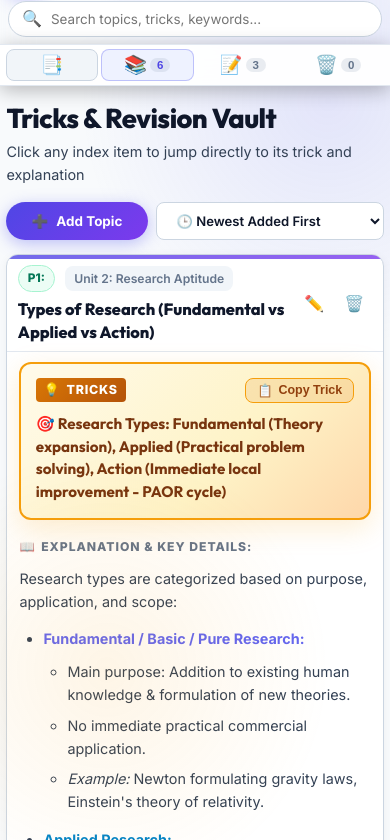
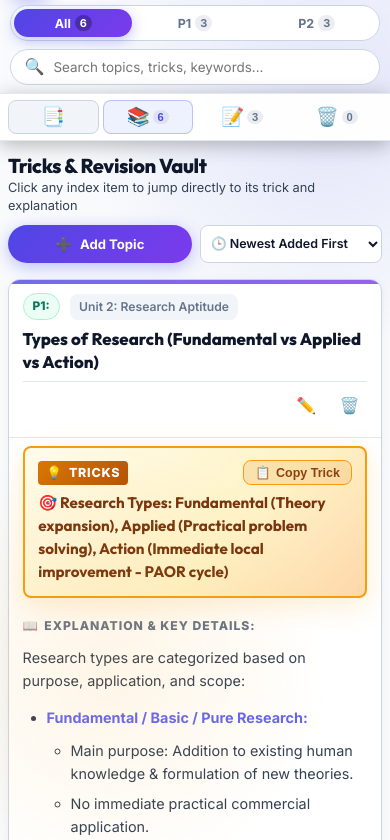
Before and after one commit to SafuraPatel/nathkhat-tricks, a plain HTML site: page index.html in a window 390 px wide. Shown: the part 49-889 px from the top of the page. Drawn offline with Linux system fonts and the light colour scheme.

Commit message:
Fix small screen layout breaking: rock-solid 3-row mobile header grid, flex-direction column on toolbar and cards, zero horizontal overflow

```diff
--- a/css/style.css
+++ b/css/style.css
@@ -150,6 +150,9 @@ html {
   scroll-behavior: smooth;
   font-size: 16px;
   -webkit-text-size-adjust: 100%;
+  overflow-x: hidden;
+  max-width: 100vw;
+  width: 100%;
 }
 
 body {
@@ -159,6 +162,9 @@ body {
   min-height: 100vh;
   line-height: 1.6;
   overflow-x: hidden;
+  max-width: 100vw;
+  width: 100%;
+  position: relative;
   transition: background-color 0.28s ease, color 0.28s ease;
 }
 
@@ -1943,449 +1949,417 @@ html, body {
 }
 
 @media (max-width: 768px) {
-  /* Grid Layout for Header: Icons only for Brand & Tabs on Small Screens */
+  /* Rock-solid, Zero-Overflow 3-Row Header for Mobile */
   .app-header {
-    display: grid;
-    grid-template-columns: auto 1fr auto;
+    display: grid !important;
+    grid-template-columns: 1fr auto !important;
     grid-template-areas:
-      "brand filters actions"
-      "search search search";
-    gap: 0.45rem 0.65rem;
-    align-items: center;
-    padding: 0.5rem 0.65rem;
-    width: 100%;
+      "brand actions"
+      "filters filters"
+      "search search" !important;
+    gap: 0.5rem 0.5rem !important;
+    padding: 0.5rem 0.65rem !important;
+    width: 100% !important;
+    max-width: 100vw !important;
+    box-sizing: border-box !important;
   }
 
   .brand-wrapper {
-    grid-area: brand;
-    min-width: 0;
-    gap: 0;
-    cursor: pointer;
-  }
-
-  /* Show ONLY icons in Header on small screen */
+    grid-area: brand !important;
+    display: flex !important;
+    align-items: center !important;
+    gap: 0 !important;
+    min-width: 0 !important;
+    cursor: pointer !important;
+  }
+
+  /* Show ONLY icon in Header brand on mobile */
   .brand-text-col {
     display: none !important;
   }
 
   .brand-icon-box {
-    width: 38px;
-    height: 38px;
-    font-size: 1.25rem;
+    width: 38px !important;
+    height: 38px !important;
+    font-size: 1.25rem !important;
+    flex-shrink: 0 !important;
+  }
+
+  .header-actions {
+    grid-area: actions !important;
+    display: flex !important;
+    align-items: center !important;
+    justify-content: flex-end !important;
+    gap: 0.4rem !important;
+  }
+
+  .btn-icon {
+    width: 38px !important;
+    height: 38px !important;
+    font-size: 1rem !important;
+    flex-shrink: 0 !important;
   }
 
   .paper-filter-group {
-    grid-area: filters;
-    width: auto;
-    display: flex;
-    justify-content: center;
-    gap: 3px;
-    padding: 2px;
+    grid-area: filters !important;
+    display: flex !important;
+    width: 100% !important;
+    max-width: 100% !important;
+    padding: 3px !important;
+    gap: 4px !important;
+    box-sizing: border-box !important;
+    justify-content: space-between !important;
   }
 
   .filter-btn {
-    padding: 5px 8px;
-    font-size: 0.78rem;
-    gap: 4px;
+    flex: 1 !important;
+    min-width: 0 !important;
+    justify-content: center !important;
+    padding: 6px 4px !important;
+    font-size: 0.78rem !important;
+    gap: 4px !important;
+    box-sizing: border-box !important;
   }
 
   .filter-btn .badge {
-    padding: 1px 5px;
-    font-size: 0.68rem;
-  }
-
-  .header-actions {
-    grid-area: actions;
-    gap: 0.35rem;
-  }
-
-  .btn-icon {
-    width: 38px;
-    height: 38px;
-    font-size: 1rem;
+    padding: 1px 5px !important;
+    font-size: 0.68rem !important;
   }
 
   .search-container {
-    grid-area: search;
-    width: 100%;
-    max-width: 100%;
-    min-width: 0;
+    grid-area: search !important;
+    width: 100% !important;
+    max-width: 100% !important;
+    min-width: 0 !important;
+    box-sizing: border-box !important;
   }
 
   .search-input {
-    height: 36px;
-    font-size: 0.84rem;
+    height: 36px !important;
+    font-size: 0.84rem !important;
   }
 
   .kbd-shortcut {
-    display: none !important; /* Hide physical shortcut on mobile */
-  }
-
-  /* Unstick large header on mobile so 95%+ of screen is visible for content */
+    display: none !important;
+  }
+
+  /* Sticky Navigation Bar: Show ONLY icons & badges on mobile */
   .top-sticky-wrapper {
-    position: static;
-    box-shadow: none;
-    background: transparent;
-    border-bottom: none;
-  }
-
-  /* Sleek sticky Nav Bar: Show ONLY icons and badges on small screens */
+    position: static !important;
+    box-shadow: none !important;
+    background: transparent !important;
+    border-bottom: none !important;
+    width: 100% !important;
+    max-width: 100vw !important;
+    box-sizing: border-box !important;
+  }
+
+  .nav-sections-bar {
+    position: sticky !important;
+    top: 0 !important;
+    z-index: 100 !important;
+    background: var(--bg-glass) !important;
+    backdrop-filter: blur(18px) !important;
+    -webkit-backdrop-filter: blur(18px) !important;
+    border-bottom: 1px solid var(--border-subtle) !important;
+    box-shadow: 0 4px 20px rgba(0, 0, 0, 0.28) !important;
+    padding: 0.35rem 0.5rem !important;
+    width: 100% !important;
+    max-width: 100vw !important;
+    box-sizing: border-box !important;
+    overflow-x: hidden !important;
+  }
+
+  .section-tabs {
+    display: flex !important;
+    width: 100% !important;
+    max-width: 100% !important;
+    gap: 4px !important;
+    box-sizing: border-box !important;
+  }
+
   .tab-label {
     display: none !important;
   }
 
-  .nav-sections-bar {
-    position: sticky;
-    top: 0;
-    z-index: 100;
-    background: var(--bg-glass);
-    backdrop-filter: blur(18px);
-    -webkit-backdrop-filter: blur(18px);
-    border-bottom: 1px solid var(--border-subtle);
-    box-shadow: 0 4px 20px rgba(0, 0, 0, 0.28);
-    padding: 0.35rem 0.5rem;
-    width: 100%;
-    overflow-x: auto;
-    -webkit-overflow-scrolling: touch;
-    scrollbar-width: none;
-  }
-
-  .section-tabs {
-    display: flex;
-    width: 100%;
-    gap: 0.4rem;
-    justify-content: space-between;
-  }
-
   .nav-tab-btn, .sidebar-toggle-btn {
-    flex: 1;
-    display: inline-flex;
-    align-items: center;
-    justify-content: center;
-    gap: 4px;
-    padding: 7px 4px;
-    font-size: 1.15rem;
-    white-space: nowrap;
-    border-radius: var(--radius-sm);
+    flex: 1 !important;
+    min-width: 0 !important;
+    display: inline-flex !important;
+    align-items: center !important;
+    justify-content: center !important;
+    gap: 3px !important;
+    padding: 7px 2px !important;
+    font-size: 1.05rem !important;
+    border-radius: var(--radius-sm) !important;
+    box-sizing: border-box !important;
   }
 
   .tab-icon {
-    font-size: 1.15rem;
-    line-height: 1;
+    font-size: 1.15rem !important;
+    line-height: 1 !important;
   }
 
   .tab-badge {
-    font-size: 0.72rem;
-    padding: 1px 6px;
-  }
-
-  /* Stage and Cards on Mobile: Ensure Complete Data Display */
+    font-size: 0.7rem !important;
+    padding: 1px 5px !important;
+  }
+
+  /* Main Stage on Mobile: 100% fluid, zero overflow */
   .main-stage {
-    padding: 0.75rem 0.5rem 5rem 0.5rem;
-    width: 100%;
-    max-width: 100%;
-    box-sizing: border-box;
-    min-height: calc(100vh - 120px);
+    padding: 0.75rem 0.5rem 5rem 0.5rem !important;
+    width: 100% !important;
+    max-width: 100vw !important;
+    min-width: 0 !important;
+    box-sizing: border-box !important;
   }
 
   .topics-toolbar {
-    margin-bottom: 0.85rem;
-  }
-
+    display: flex !important;
+    flex-direction: column !important;
+    align-items: stretch !important;
+    gap: 0.65rem !important;
+    margin-bottom: 1rem !important;
+    width: 100% !important;
+    box-sizing: border-box !important;
+  }
+
+  .topics-title-area {
+    width: 100% !important;
+  }
+
+  .topics-title-area h2 {
+    font-size: 1.25rem !important;
+    line-height: 1.3 !important;
+    word-break: break-word !important;
+  }
+
+  .topics-title-area p {
+    font-size: 0.8rem !important;
+    line-height: 1.4 !important;
+    word-break: break-word !important;
+  }
+
+  .topics-controls {
+    width: 100% !important;
+    display: flex !important;
+    gap: 0.5rem !important;
+    box-sizing: border-box !important;
+  }
+
+  .topics-controls .btn-primary {
+    flex: 1 !important;
+    min-width: 0 !important;
+    justify-content: center !important;
+    height: 38px !important;
+    font-size: 0.82rem !important;
+    padding: 0 8px !important;
+    white-space: nowrap !important;
+    box-sizing: border-box !important;
+  }
+
+  .topics-controls .sort-select {
+    flex: 1 !important;
+    min-width: 0 !important;
+    height: 38px !important;
+    font-size: 0.78rem !important;
+    padding: 0 6px !important;
+    box-sizing: border-box !important;
+  }
+
+  .topics-grid {
+    gap: 1rem !important;
+    width: 100% !important;
+    max-width: 100% !important;
+    box-sizing: border-box !important;
+  }
+
+  /* Cards on Mobile */
   .topic-card, .note-card {
-    width: 100%;
-    max-width: 100%;
-    box-sizing: border-box;
-    scroll-margin-top: 60px;
+    width: 100% !important;
+    max-width: 100% !important;
+    min-width: 0 !important;
+    box-sizing: border-box !important;
+    border-radius: var(--radius-md) !important;
+    margin-bottom: 1rem !important;
+    overflow: hidden !important;
   }
 
   .topic-card-header {
-    display: flex;
-    flex-wrap: wrap;
-    align-items: center;
-    justify-content: space-between;
-    gap: 0.45rem;
-    padding: 0.75rem 0.75rem 0.6rem 0.75rem;
+    display: flex !important;
+    flex-direction: column !important;
+    align-items: stretch !important;
+    gap: 0.5rem !important;
+    padding: 0.85rem !important;
+    box-sizing: border-box !important;
+    width: 100% !important;
   }
 
   .topic-title-group {
-    flex: 1;
-    min-width: 160px;
-    display: flex;
-    align-items: center;
-    gap: 0.45rem;
+    width: 100% !important;
+    display: flex !important;
+    flex-wrap: wrap !important;
+    align-items: center !important;
+    gap: 0.45rem !important;
+    min-width: 0 !important;
   }
 
   .topic-card-title {
-    font-size: 1.08rem;
-    line-height: 1.4;
-    word-break: break-word;
-    overflow-wrap: anywhere;
+    font-size: 1.05rem !important;
+    line-height: 1.38 !important;
+    word-break: break-word !important;
+    overflow-wrap: anywhere !important;
+    width: 100% !important;
   }
 
   .topic-actions {
-    display: flex;
-    align-items: center;
-    gap: 4px;
-    margin-left: auto;
+    display: flex !important;
+    align-items: center !important;
+    justify-content: flex-end !important;
+    gap: 0.45rem !important;
+    width: 100% !important;
+    padding-top: 0.35rem !important;
+    border-top: 1px solid var(--border-subtle) !important;
   }
 
   .desi-trick-box {
-    margin: 0.5rem 0.65rem 0.45rem 0.65rem;
-    padding: 0.75rem 0.85rem;
+    margin: 0.5rem 0.85rem !important;
+    padding: 0.75rem 0.85rem !important;
+    border-radius: var(--radius-sm) !important;
+    box-sizing: border-box !important;
+  }
+
+  .desi-trick-header {
+    display: flex !important;
+    align-items: center !important;
+    justify-content: space-between !important;
+    flex-wrap: wrap !important;
+    gap: 0.4rem !important;
+    margin-bottom: 0.45rem !important;
   }
 
   .desi-trick-content {
-    font-size: 0.95rem;
-    line-height: 1.5;
-    word-break: break-word;
-    overflow-wrap: anywhere;
+    font-size: 0.95rem !important;
+    line-height: 1.5 !important;
+    word-break: break-word !important;
+    overflow-wrap: anywhere !important;
   }
 
   .explanation-box {
-    padding: 0.6rem 0.75rem 0.95rem 0.75rem;
+    padding: 0.65rem 0.85rem 1rem 0.85rem !important;
+    box-sizing: border-box !important;
+    width: 100% !important;
   }
 
   .explanation-body {
-    font-size: 0.9rem;
-    line-height: 1.6;
-    word-break: break-word;
-    overflow-wrap: anywhere;
+    font-size: 0.9rem !important;
+    line-height: 1.6 !important;
+    word-break: break-word !important;
+    overflow-wrap: anywhere !important;
   }
 
   .explanation-body img, .note-card-content img {
     max-width: 100% !important;
     height: auto !important;
-    border-radius: 8px;
-    display: block;
-    margin: 0.5rem 0;
+    border-radius: 8px !important;
+    display: block !important;
+    margin: 0.5rem 0 !important;
   }
 
   .table-wrapper {
-    width: 100%;
-    max-width: 100%;
-    overflow-x: auto;
-    -webkit-overflow-scrolling: touch;
-    display: block;
-    margin: 0.65rem 0;
-  }
-
-  .topics-controls {
-    width: 100%;
-    display: flex;
-    gap: 0.5rem;
-    align-items: center;
-  }
-
-  .topics-controls .btn-primary {
-    flex: 1;
-    justify-content: center;
-    height: 38px;
-    font-size: 0.84rem;
-  }
-
-  .topics-controls .sort-select {
-    flex: 1;
-    height: 38px;
-    font-size: 0.82rem;
-  }
-
-  .topics-grid {
-    gap: 1.15rem;
+    width: 100% !important;
+    max-width: 100% !important;
+    overflow-x: auto !important;
+    -webkit-overflow-scrolling: touch !important;
+    display: block !important;
+    margin: 0.65rem 0 !important;
+    box-sizing: border-box !important;
   }
 
   /* Modals on Mobile */
   .modal-overlay {
-    padding: 0.5rem;
+    padding: 0.4rem !important;
+    box-sizing: border-box !important;
   }
 
   .modal-box {
-    max-height: 96vh;
-    border-radius: var(--radius-md);
+    width: 96vw !important;
+    max-width: 96vw !important;
+    max-height: 94vh !important;
+    border-radius: var(--radius-md) !important;
+    box-sizing: border-box !important;
   }
 
   .modal-header, .modal-footer {
-    padding: 0.85rem 1rem;
+    padding: 0.75rem 0.85rem !important;
   }
 
   .modal-body {
-    padding: 1rem;
+    padding: 0.85rem !important;
   }
 
   .form-row-2 {
-    grid-template-columns: 1fr;
+    grid-template-columns: 1fr !important;
   }
 
   .editor-toolbar {
-    gap: 3px;
-    padding: 6px 8px;
+    gap: 3px !important;
+    padding: 6px 8px !important;
   }
 
   .editor-btn {
-    height: 30px;
-    padding: 0 6px;
-    font-size: 0.82rem;
+    height: 30px !important;
+    padding: 0 6px !important;
+    font-size: 0.82rem !important;
   }
 
   /* Notepad on Mobile */
   .notepad-header {
-    padding: 0.85rem 1rem;
-    flex-direction: column;
-    align-items: stretch;
-    gap: 0.65rem;
+    padding: 0.85rem 1rem !important;
+    flex-direction: column !important;
+    align-items: stretch !important;
+    gap: 0.65rem !important;
   }
 
   .notepad-actions {
-    width: 100%;
-    display: flex;
-    gap: 0.5rem;
+    width: 100% !important;
+    display: flex !important;
+    gap: 0.5rem !important;
   }
 
   .notepad-actions button {
-    flex: 1;
-    justify-content: center;
+    flex: 1 !important;
+    justify-content: center !important;
   }
 
   /* Recycle Bin on Mobile */
   .bin-header-bar {
-    flex-direction: column;
-    align-items: flex-start;
-    gap: 0.75rem;
+    flex-direction: column !important;
+    align-items: flex-start !important;
+    gap: 0.75rem !important;
   }
 
   .bin-item-card {
-    flex-direction: column;
-    align-items: flex-start;
-    gap: 0.85rem;
-    padding: 1rem;
+    flex-direction: column !important;
+    align-items: flex-start !important;
+    gap: 0.85rem !important;
+    padding: 1rem !important;
   }
 
   .bin-actions {
-    width: 100%;
-    display: flex;
-    justify-content: stretch;
-    gap: 0.5rem;
+    width: 100% !important;
+    display: flex !important;
+    justify-content: stretch !important;
+    gap: 0.5rem !important;
   }
 
   .btn-restore, .btn-delete-perm {
-    flex: 1;
-    justify-content: center;
-    padding: 7px 4px;
-    font-size: 0.82rem;
-  }
-}
-
-/* ==========================================================================
-   Small Mobile Devices (480px and below - iPhone SE, Galaxy, compact phones)
-   ========================================================================== */
-@media (max-width: 480px) {
-  .app-header {
-    padding: 0.45rem 0.5rem;
-    gap: 0.4rem 0.5rem;
-  }
-
-  .brand-wrapper {
-    gap: 0;
-  }
-
-  .brand-text-col {
-    display: none !important;
-  }
-
-  .brand-icon-box {
-    width: 36px;
-    height: 36px;
-    font-size: 1.2rem;
-  }
-
-  .header-actions {
-    gap: 0.25rem;
-  }
-
-  .btn-icon {
-    width: 36px;
-    height: 36px;
-    font-size: 0.95rem;
-  }
-
-  .paper-filter-group {
-    gap: 2px;
-    padding: 2px;
-  }
-
-  .filter-btn {
-    padding: 4px 6px;
-    font-size: 0.74rem;
-    gap: 3px;
-  }
-
-  .filter-btn .badge {
-    padding: 1px 4px;
-    font-size: 0.65rem;
-  }
-
-  .nav-sections-bar {
-    padding: 0.25rem 0.35rem;
-  }
-
-  .section-tabs {
-    gap: 3px;
-  }
-
-  .tab-label {
-    display: none !important;
-  }
-
-  .nav-tab-btn, .sidebar-toggle-btn {
-    padding: 6px 3px;
-    font-size: 1.12rem;
-    gap: 3px;
-  }
-
-  .tab-icon {
-    font-size: 1.15rem;
-  }
-
-  .tab-badge {
-    font-size: 0.68rem;
-    padding: 1px 5px;
-  }
-
-  .main-stage {
-    padding: 0.65rem 0.4rem 4rem 0.4rem;
-    width: 100%;
-    max-width: 100%;
-    box-sizing: border-box;
-  }
-
-  .topic-card-header {
-    padding: 0.65rem 0.65rem 0.5rem 0.65rem;
-    gap: 0.35rem;
-  }
-
-  .topic-card-title {
-    font-size: 1.02rem;
-    line-height: 1.35;
-    word-break: break-word;
-    overflow-wrap: anywhere;
-  }
-
-  .desi-trick-box {
-    margin: 0.65rem 0.75rem 0.5rem 0.75rem;
-    padding: 0.85rem 0.9rem;
-  }
-
-  .desi-trick-content {
-    font-size: 0.95rem;
-  }
-
-  .explanation-box {
-    padding: 0.6rem 0.75rem 1rem 0.75rem;
-  }
-
-  .explanation-body {
-    font-size: 0.9rem;
-  }
+    flex: 1 !important;
+    justify-content: center !important;
+    padding: 7px 4px !important;
+    font-size: 0.82rem !important;
+  }
+}
 
   .modal-overlay {
     padding: 0.35rem;
```
